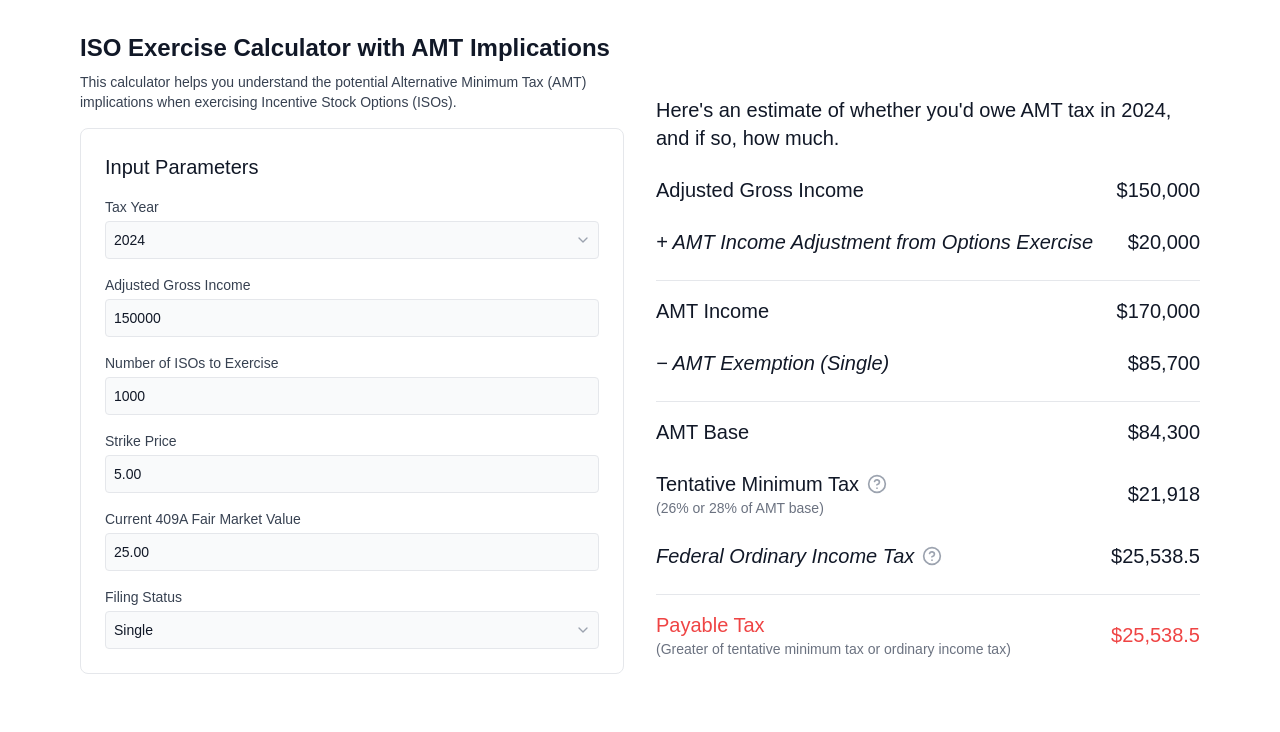
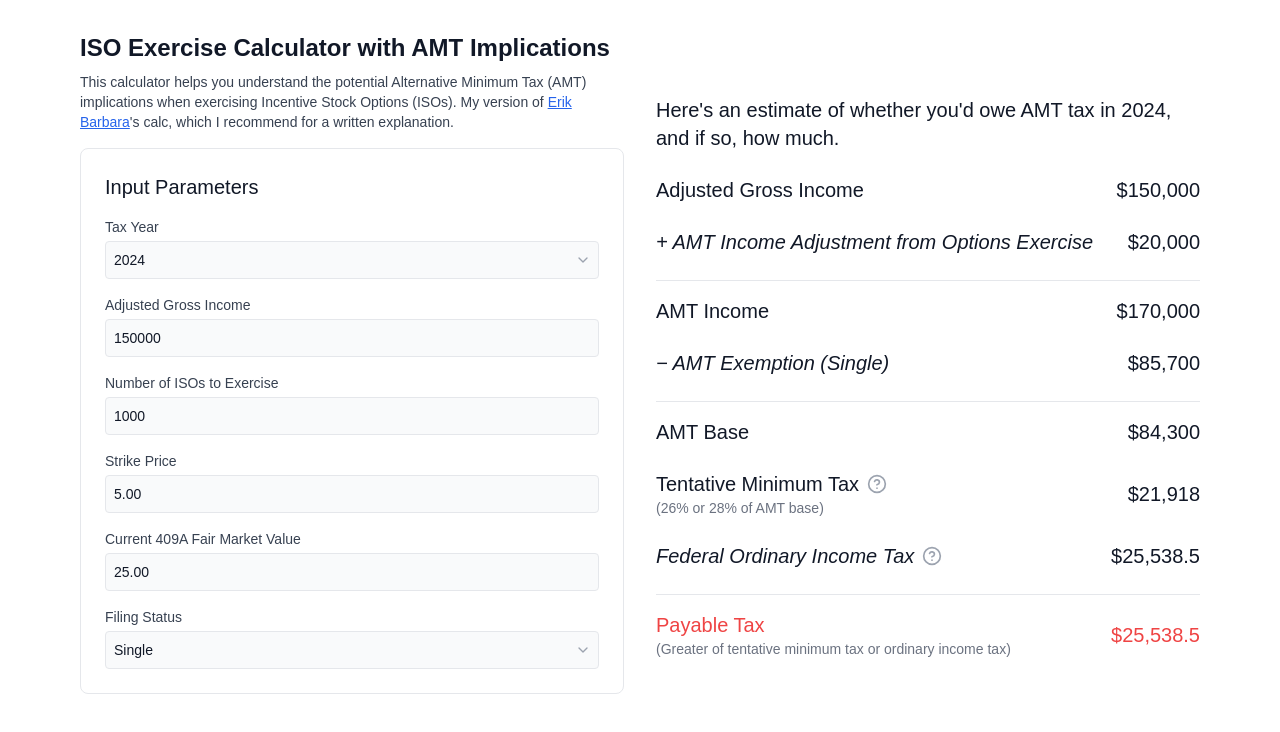
Before and after one commit to prodmason/iso-options-calc, a Next.js app: page / in a window 1280 px wide. Shown: the top 732 px of the page. Built offline with nearby package versions, Linux system fonts and the light colour scheme.

Commit message:
Update OptionCalculator.tsx

```diff
--- a/components/OptionCalculator.tsx
+++ b/components/OptionCalculator.tsx
@@ -270,7 +270,16 @@ export default function OptionCalculator() {
                     </h1>
 
                     <p className="text-sm mb-4 text-gray-700">
-                        This calculator helps you understand the potential Alternative Minimum Tax (AMT) implications when exercising Incentive Stock Options (ISOs).
+                        This calculator helps you understand the potential Alternative Minimum Tax (AMT) implications when exercising Incentive Stock Options (ISOs). My version of {' '}
+                        <a
+                            href="https://erikbarbara.github.io/iso-amt-calculator/"
+                            target="_blank"
+                            rel="noopener noreferrer"
+                            className="text-blue-600 hover:text-blue-800 underline"
+                        >
+                            Erik Barbara
+                        </a>
+                        's calc, which I recommend for a written explanation.
                     </p>
 
                     <div className="bg-white rounded-lg p-6 border border-gray-200">
```
